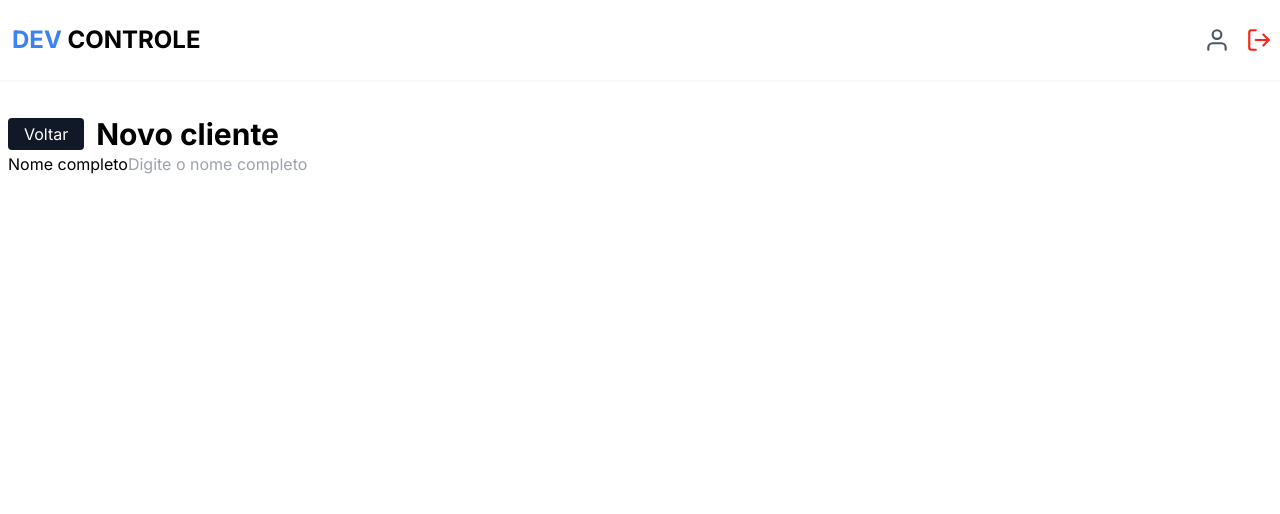
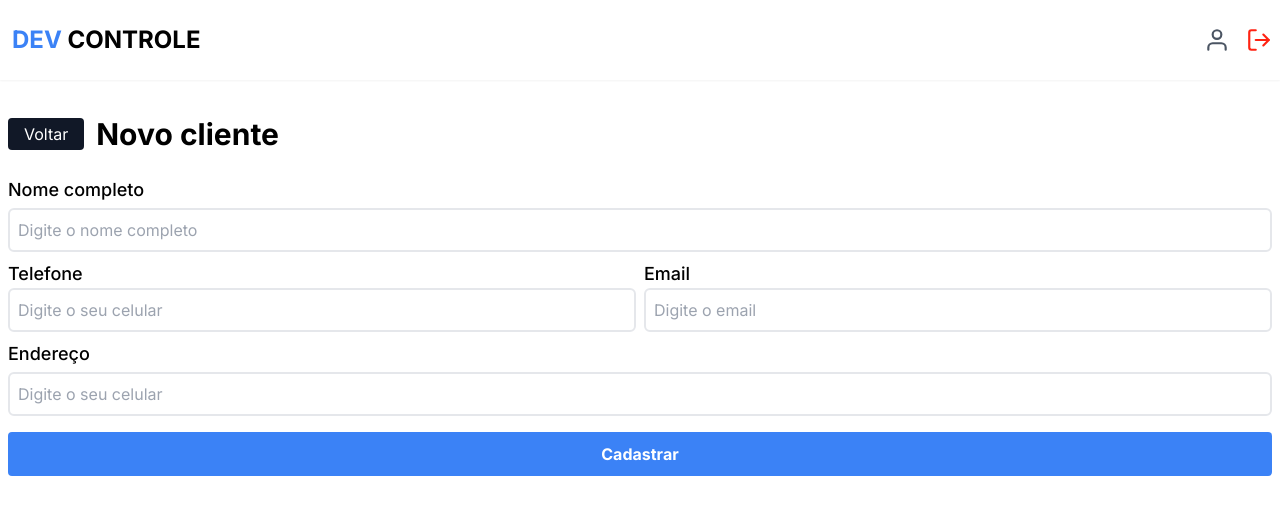
Before and after one commit to rafaelroncoletateste/devcontrole, a Next.js app: page /dashboard/customer/new in a window 1280 px wide. Shown: the top 514 px of the page. Built offline with nearby package versions, Linux system fonts and the light colour scheme; no server answers; sample sign-in values are in the browser's storage.

Commit message:
Criando input personalizado

```diff
--- a/src/app/dashboard/customer/components/form/index.tsx
+++ b/src/app/dashboard/customer/components/form/index.tsx
@@ -3,6 +3,7 @@
 import { useForm } from "react-hook-form";
 import { z } from "zod";
 import { zodResolver } from "@hookform/resolvers/zod";
+import { Input } from "@/components/input";
 
 const schema = z.object({
   name: z.string().min(1, "O campo nome é obrigatório"),
@@ -28,14 +29,77 @@
 type FormData = z.infer<typeof schema>;
 
 export function NewCustomerForm() {
-  const { register, handleSubmit, formState: { errors } } = useForm<FormData>({
+  const {
+    register,
+    handleSubmit,
+    formState: { errors },
+  } = useForm<FormData>({
     resolver: zodResolver(schema),
   });
 
+  function handleRegisterCustomer(data: FormData) {}
+
   return (
-    <form action="#">
-      <label htmlFor="#">Nome completo</label>
-      <input type="text" placeholder="Digite o nome completo" />
+    <form
+      action="#"
+      onSubmit={handleSubmit(handleRegisterCustomer)}
+      className="flex flex-col mt-6"
+    >
+      <label htmlFor="#" className="mb-1 text-lg font-medium">
+        Nome completo
+      </label>
+      <Input
+        type="text"
+        name="name"
+        placeholder="Digite o nome completo"
+        error={errors.name?.message}
+        register={register}
+      />
+
+      <section className="flex gap-2 my-2 flex-col sm:flex-row">
+        <div className="flex-1">
+          <label htmlFor="#" className="mb-1 text-lg font-medium">
+            Telefone
+          </label>
+          <Input
+            type="number"
+            name="phone"
+            placeholder="Digite o seu celular"
+            error={errors.phone?.message}
+            register={register}
+          />
+        </div>
+        <div className="flex-1">
+          <label htmlFor="#" className="mb-1 text-lg font-medium">
+            Email
+          </label>
+          <Input
+            type="email"
+            name="email"
+            placeholder="Digite o email"
+            error={errors.email?.message}
+            register={register}
+          />
+        </div>
+      </section>
+
+      <label htmlFor="#" className="mb-1 text-lg font-medium">
+        Endereço
+      </label>
+      <Input
+        type="text"
+        name="address"
+        placeholder="Digite o seu celular"
+        error={errors.address?.message}
+        register={register}
+      />
+
+      <button
+        type="submit"
+        className="bg-blue-500 my-4 px-2 h-11 rounded text-white font-bold"
+      >
+        Cadastrar
+      </button>
     </form>
   );
 }
--- /dev/null
+++ b/src/components/input/index.tsx
@@ -0,0 +1,34 @@
+"use client";
+
+import { RegisterOptions, UseFormRegister } from "react-hook-form";
+
+interface InputProps {
+  type: string;
+  placeholder: string;
+  name: string;
+  register: UseFormRegister<any>;
+  error?: string;
+  rules?: RegisterOptions;
+}
+
+export function Input({
+  type,
+  placeholder,
+  name,
+  register,
+  error,
+  rules,
+}: InputProps) {
+  return (
+    <>
+      <input
+        placeholder={placeholder}
+        type={type}
+        {...register(name, rules)}
+        className="w-full border-2 rounded-md h-11 px-2"
+        id={name}
+      />
+      {error && <p className="text-red-500 my-1">{error}</p>}
+    </>
+  );
+}
```
